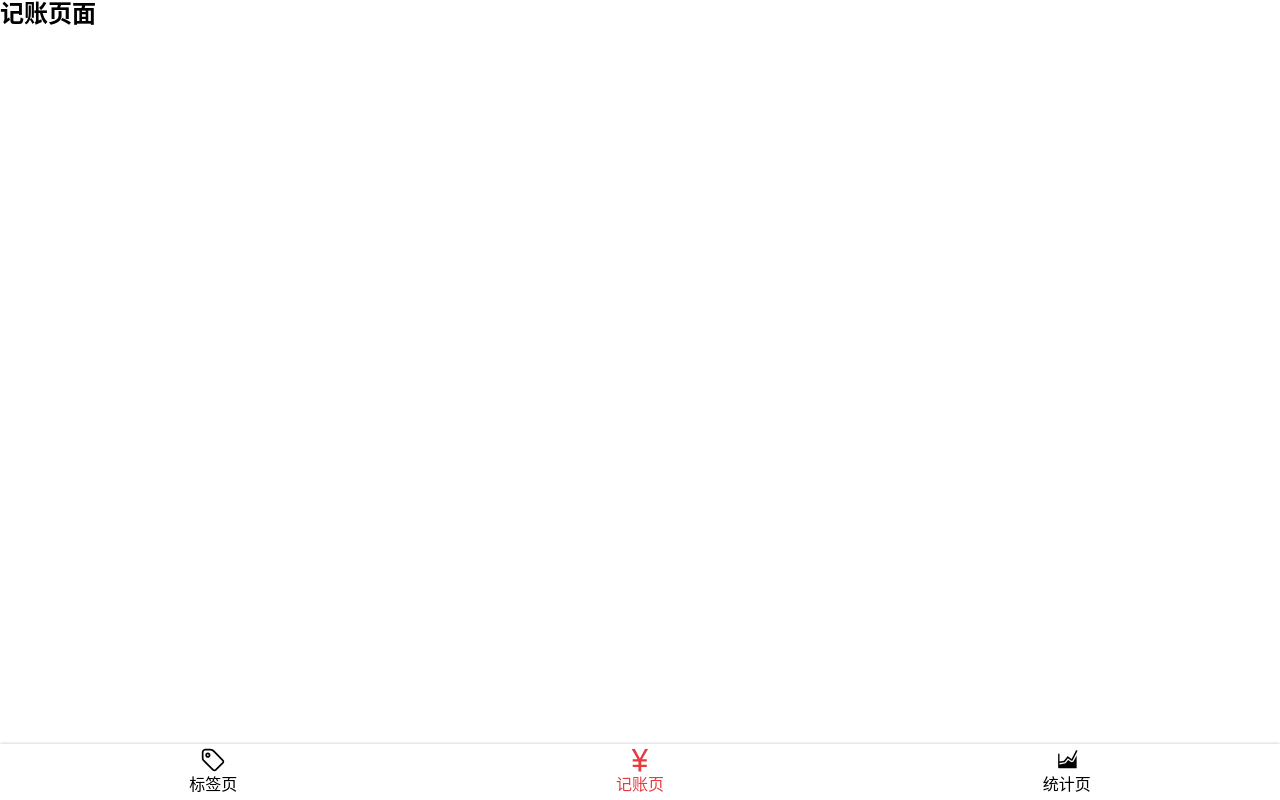
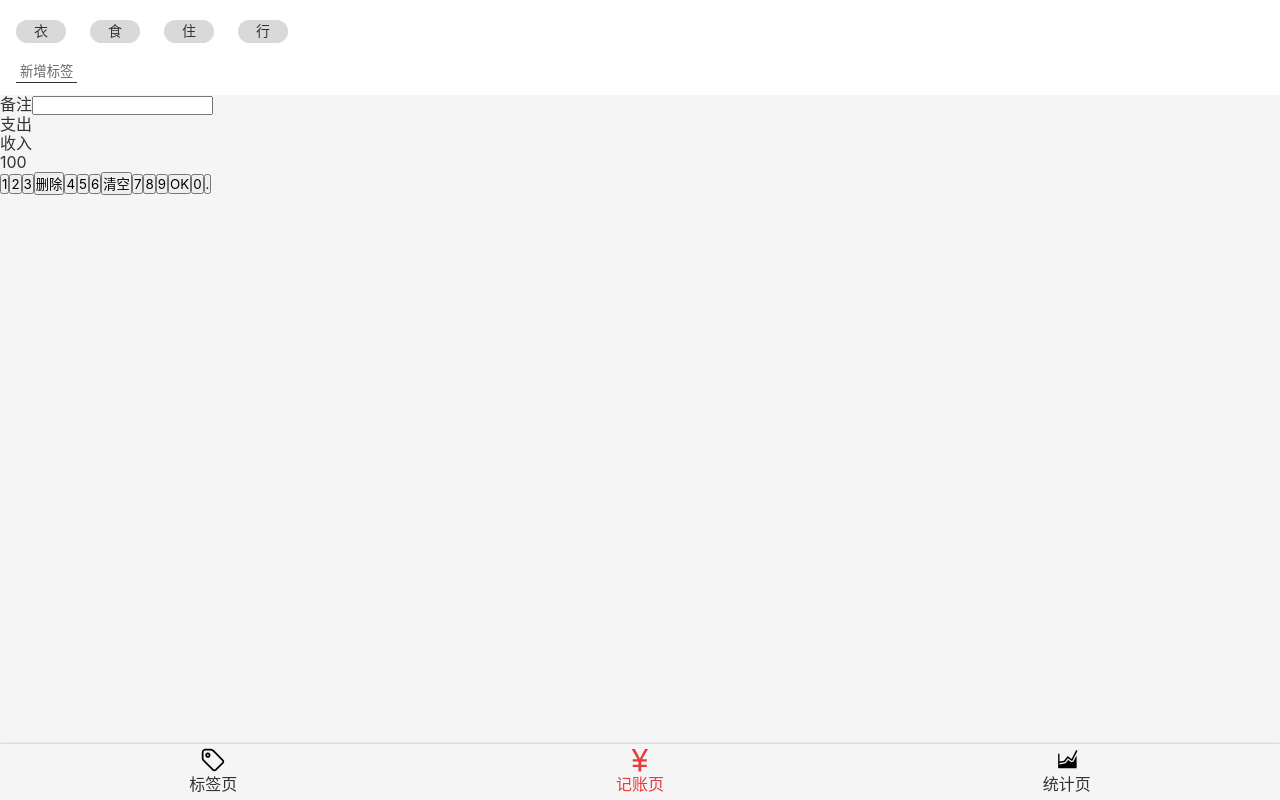
Before and after one commit to cqhaisenbao/guoguo-money, a React app: page /money#/money in a window 1280 px wide. Built offline with nearby package versions, Linux system fonts and the light colour scheme.

Commit message:
Money.tsx > TagSection UI完成

```diff
--- a/src/App.tsx
+++ b/src/App.tsx
@@ -9,11 +9,16 @@
 import Statistics from "./views/Statistics";
 import Tags from "./views/Tags";
 import NoMatch from "./views/NoMatch";
+import styled from "styled-components";
 
+const AppWrapper = styled.div`
+color: #333333;
+`
 
 function App() {
     // @ts-ignore
     return (
+        <AppWrapper>
             <Router>
                 {/*switch默认渲染区域*/}
                 <Switch>
@@ -33,6 +38,7 @@
                     </Route>
                 </Switch>
             </Router>
+        </AppWrapper>
     );
 }
 
--- a/src/components/Nav.tsx
+++ b/src/components/Nav.tsx
@@ -38,6 +38,7 @@
         <NavWrapper>
             <ul>
                 <li>
+                    {/*图标选中高亮*/}
                     <NavLink to="/tags" activeClassName="selected">
                         <Icon name="tag"/>
                         标签页
--- a/src/index.scss
+++ b/src/index.scss
@@ -28,6 +28,10 @@
   font-family: $font-hei;
   font-size: 16px;
   line-height: 1.2;
+  background: #f5f5f5;
+}
+button{
+  font-family: inherit;
 }
 
 .icon{
--- a/src/views/Money.tsx
+++ b/src/views/Money.tsx
@@ -1,11 +1,77 @@
 import Layout from "../components/Layout";
 import React from "react";
+import styled from "styled-components";
+
+const TagsSection = styled.section`
+  background: #fff;padding: 12px 16px;
+  >ol{margin: 0 -12px ;
+  >li{background: #D9D9D9;border-radius: 18px;
+    display: inline-block;padding: 3px 18px;
+    font-size: 14px;margin: 8px 12px;
+     }
+  }
+  >button{
+  background: none;border: none;padding: 2px 4px;
+  border-bottom: 1px solid #333;color: #666;
+  margin-top: 8px;
+  }
+`;
+const NotesSection = styled.section`
+
+`;
+const CategorySection = styled.section`
+
+`;
+const NumberPadSection = styled.section`
+
+`;
+
 
 function Money() {
     return (
         <Layout>
-            <h2>记账页面</h2>
+            <TagsSection>
+                <ol>
+                    <li>衣</li>
+                    <li>食</li>
+                    <li>住</li>
+                    <li>行</li>
+                </ol>
+                <button>新增标签</button>
+            </TagsSection>
+            <NotesSection>
+                <label>
+                    <span>备注</span>
+                    <input type="text"/>
+                </label>
+            </NotesSection>
+            <CategorySection>
+                <ul>
+                    <li>支出</li>
+                    <li>收入</li>
+                </ul>
+            </CategorySection>
+            <NumberPadSection>
+                <div>100</div>
+                <div>
+                    <button>1</button>
+                    <button>2</button>
+                    <button>3</button>
+                    <button>删除</button>
+                    <button>4</button>
+                    <button>5</button>
+                    <button>6</button>
+                    <button>清空</button>
+                    <button>7</button>
+                    <button>8</button>
+                    <button>9</button>
+                    <button>OK</button>
+                    <button>0</button>
+                    <button>.</button>
+                </div>
+            </NumberPadSection>
         </Layout>
     )
 }
+
 export default Money
```
Lines whose indentation alone changed are shown as unchanged.
